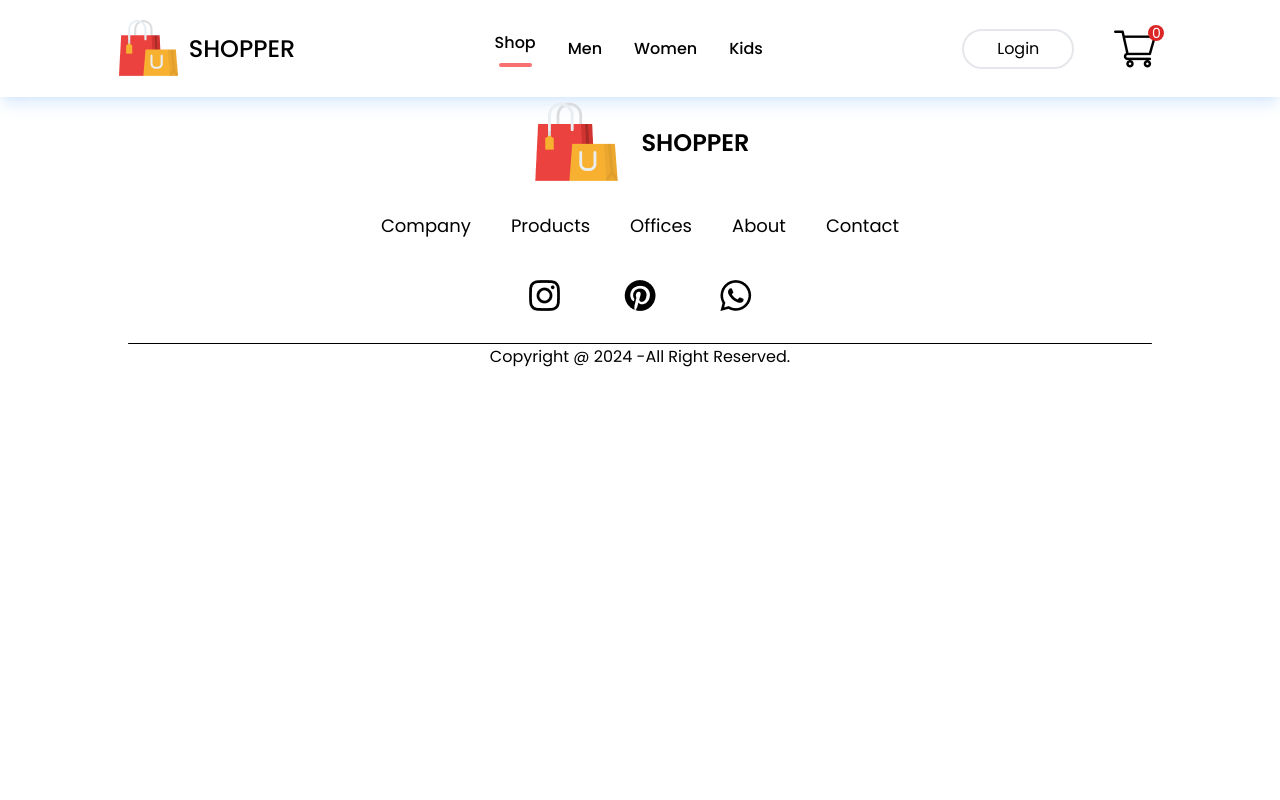
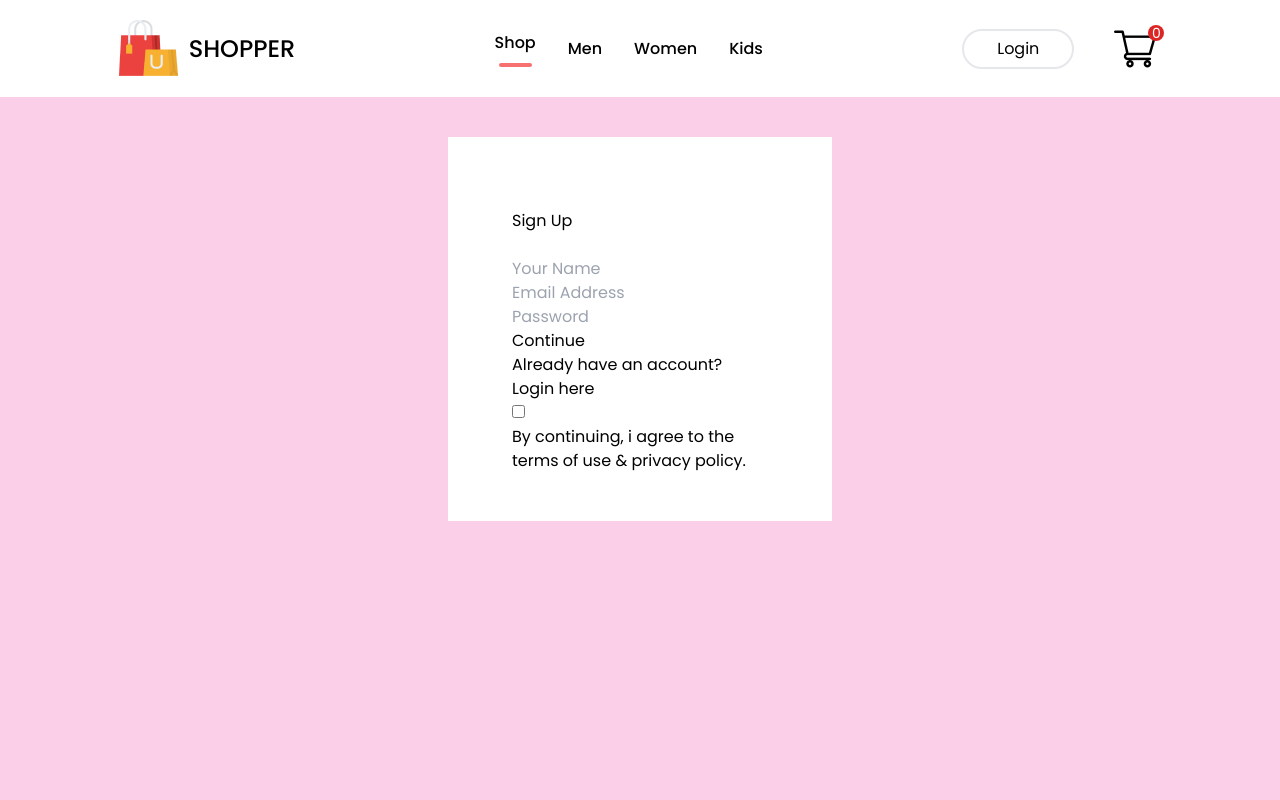
Before and after one commit to prajeet-shah/E-Commerce, a React (Create React App) app: page /loginsignup in a window 1280 px wide. Shown: the top 800 px of the page. Built offline with nearby package versions, Linux system fonts and the light colour scheme.

Commit message:
login signup

```diff
--- a/src/Components/Navbar/Navbar.jsx
+++ b/src/Components/Navbar/Navbar.jsx
@@ -19,7 +19,7 @@ const Navbar = () => {
         </ul>
 
         <div className='nav-cart-icon flex items-center gap-10'>
-        <Link to={'/login'}><button className=' h-10 w-28 outline-none border-2 border-black-500 rounded-3xl text-brown-300 font-normal bg-white cursor-pointer active:bg-blue-100'>Login</button></Link>
+        <Link to={'/loginsignup'}><button className=' h-10 w-28 outline-none border-2 border-black-500 rounded-3xl text-brown-300 font-normal bg-white cursor-pointer active:bg-blue-100'>Login</button></Link>
         <Link to={'/cart'}><img src={cart_icon} /></Link>
 
 
--- a/src/Pages/LoginSignup.jsx
+++ b/src/Pages/LoginSignup.jsx
@@ -2,7 +2,21 @@ import React from 'react'
 
 const LoginSignup = () => {
   return (
-    <div>
+    <div className='loginsignup w-full min-h-screen bg-pink-200 pt-10'>
+    <div className='loginsignup-container w-96 h-96 bg-white mx-auto my-auto py-12 px-16'>
+      <h1 className='mx-0 my-6'>Sign Up</h1>
+      <div className='loginsignup-fields '>
+        <input type='text' placeholder='Your Name'/>
+        <input type='email' placeholder='Email Address'/>
+        <input type='password' placeholder='Password'/>
+      </div>
+      <button>Continue</button>
+      <p className='loginsignup-login'>Already have an account? <span> Login here</span></p>
+      <div className='loginsignup-agree'>
+        <input type='checkbox' name='' id=''/>
+        <p>By continuing, i agree to the terms of use & privacy policy.</p>
+      </div>
+    </div>
 
     </div>
   )
```
